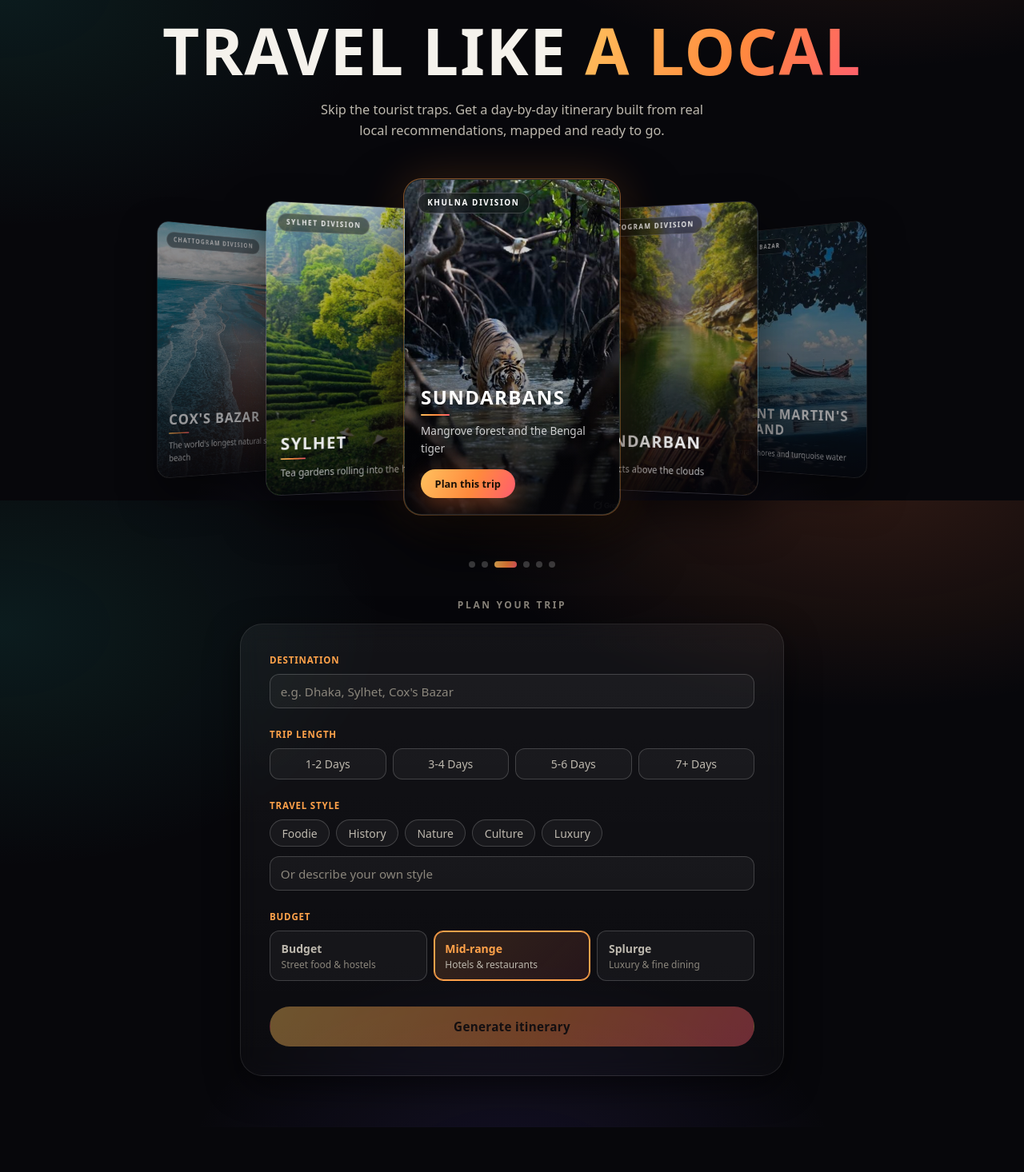
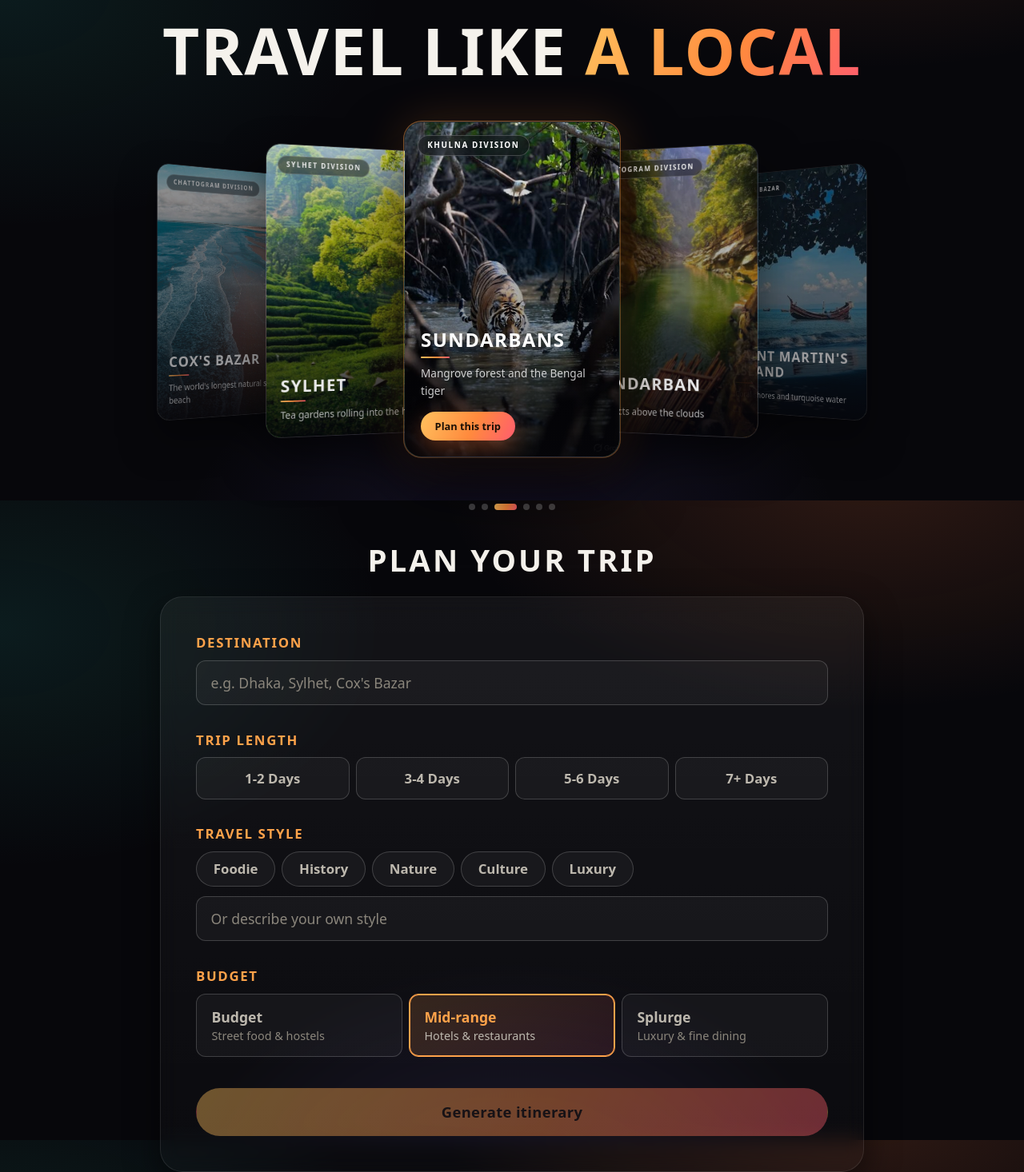
Before and after one commit to mantakanusaiba/Itinerary-agent, a React (Vite) app in the folder Frontend/: page / in a window 1280 px wide. Shown: the part 174-1640 px from the top of the page at 80% size. Before the commit the page ends 1584 px from the top, so only its background shows below. Built offline with nearby package versions, Linux system fonts and the light colour scheme; no server answers; a web font is replaced by a local one.

Commit message:
font updated

```diff
--- a/Frontend/src/App.jsx
+++ b/Frontend/src/App.jsx
@@ -197,10 +197,6 @@ export default function App() {
               <h2 className="hero__title">
                 Travel like <span>a local</span>
               </h2>
-              <p className="hero__lead">
-                Skip the tourist traps. Get a day-by-day itinerary built from real local
-                recommendations, mapped and ready to go.
-              </p>
             </section>
 
             <DestinationShowcase onPick={handlePickDestination} />
--- a/Frontend/src/components/DestinationShowcase.css
+++ b/Frontend/src/components/DestinationShowcase.css
@@ -2,6 +2,7 @@
 
 .showcase {
   margin: 2.5rem 0 1rem;
+  overflow-x: clip;
   animation: rise 0.9s ease 0.15s both;
 }
 
--- a/Frontend/src/components/TripForm.css
+++ b/Frontend/src/components/TripForm.css
@@ -3,16 +3,16 @@
    ───────────────────────────────────────────────────────────────────── */
 
 .trip-form {
-  max-width: 680px;
+  max-width: 880px;
   margin: 0 auto;
-  padding: 2.25rem;
+  padding: 2.75rem;
   box-shadow: var(--shadow-md) !important;
   position: relative;
   overflow: hidden;
   border-radius: 28px !important;
   display: flex;
   flex-direction: column;
-  gap: 1.5rem;
+  gap: 1.9rem;
 }
 
 /* Edit mode: sits inside the sticky wrapper, no card chrome */
@@ -31,9 +31,9 @@
 }
 
 .field__label {
-  font-size: 0.72rem;
-  font-weight: 700;
-  letter-spacing: 0.07em;
+  font-size: 1.05rem;
+  font-weight: 800;
+  letter-spacing: 0.1em;
   text-transform: uppercase;
   color: var(--primary);
 }
@@ -44,8 +44,8 @@
 
 .trip-form input[type="text"] {
   width: 100%;
-  padding: 0.65rem 0.8rem;
-  font-size: 0.95rem;
+  padding: 0.95rem 1.1rem;
+  font-size: 1.1rem;
   color: var(--text);
   background: rgba(255, 255, 255, 0.04);
   border: 1px solid var(--border-strong);
@@ -83,8 +83,8 @@
   color: var(--text-secondary);
   border: 1px solid var(--border-strong);
   border-radius: var(--radius);
-  font-size: 0.875rem;
-  font-weight: 500;
+  font-size: 1.05rem;
+  font-weight: 600;
   transition: background 0.15s ease, border-color 0.15s ease, color 0.15s ease;
 }
 
@@ -96,7 +96,7 @@
 }
 
 .days-btn {
-  padding: 0.55rem 0.5rem;
+  padding: 0.85rem 0.5rem;
 }
 
 .days-btn--active,
@@ -127,7 +127,7 @@
 }
 
 .vibe-chip {
-  padding: 0.4rem 0.9rem;
+  padding: 0.6rem 1.3rem;
   border-radius: 999px;
 }
 
@@ -142,17 +142,17 @@
   flex-direction: column;
   align-items: flex-start;
   gap: 0.15rem;
-  padding: 0.7rem 0.85rem;
+  padding: 1rem 1.15rem;
   text-align: left;
 }
 
 .budget-btn__label {
-  font-weight: 600;
-  font-size: 0.875rem;
+  font-weight: 700;
+  font-size: 1.1rem;
 }
 
 .budget-btn__sublabel {
-  font-size: 0.75rem;
+  font-size: 0.9rem;
   font-weight: 400;
   color: var(--muted);
 }
@@ -169,8 +169,8 @@
 
 .trip-form__actions .btn-primary {
   flex: 1;
-  padding: 0.9rem 1.25rem;
-  font-size: 0.95rem;
+  padding: 1.1rem 1.5rem;
+  font-size: 1.15rem;
   letter-spacing: 0.02em;
 }
 
@@ -233,9 +233,12 @@
 
 @media (max-width: 560px) {
 
-  .days-picker,
+  .days-picker {
+    grid-template-columns: repeat(2, 1fr);
+  }
+
   .budget-picker {
-    grid-template-columns: repeat(2, 1fr);
+    grid-template-columns: 1fr;
   }
 
   .trip-bar__inner {
--- a/Frontend/src/index.css
+++ b/Frontend/src/index.css
@@ -412,13 +412,6 @@ select {
   color: transparent;
 }
 
-.hero__lead {
-  max-width: 52ch;
-  margin: 1.25rem auto 0;
-  color: var(--text-secondary);
-  font-size: 1.02rem;
-}
-
 .plan-section {
   margin-top: 2.5rem;
   scroll-margin-top: 1.5rem;
@@ -426,10 +419,10 @@ select {
 
 .plan-section__heading {
   text-align: center;
-  font-size: 0.75rem;
-  font-weight: 700;
-  letter-spacing: 0.22em;
+  font-size: clamp(1.6rem, 4vw, 2.4rem);
+  font-weight: 800;
+  letter-spacing: 0.08em;
   text-transform: uppercase;
-  color: var(--muted);
-  margin-bottom: 1rem;
+  color: var(--text);
+  margin-bottom: 1.5rem;
 }
```
